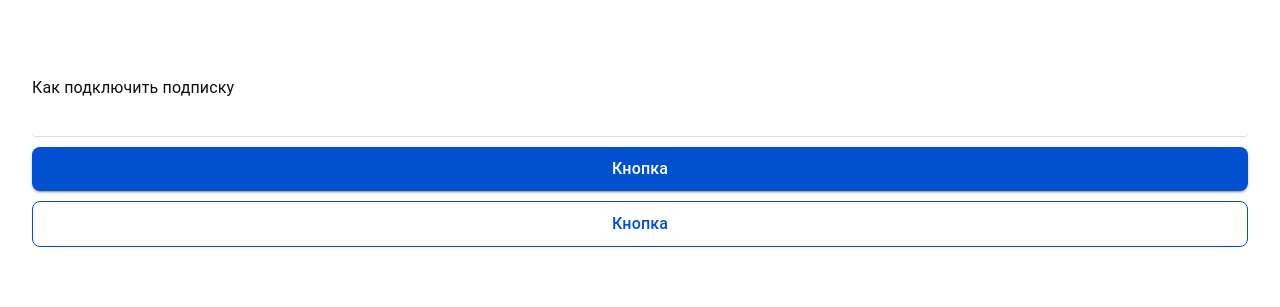
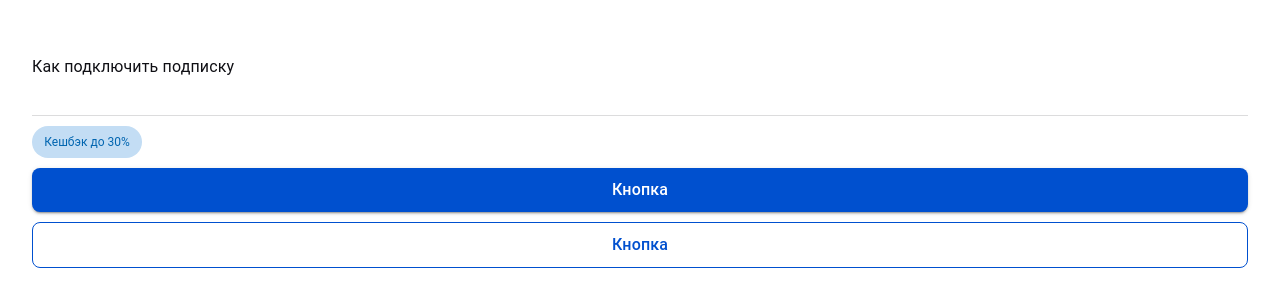
Before and after one commit to margo-yunanova/pay2u-subscriptions-hackathon, a React (Vite) app: page / in a window 1280 px wide. Shown: the part 257-564 px from the top of the page. Built offline with nearby package versions, Linux system fonts and the light colour scheme; some icons are missing.

Commit message:
feat: implement Chip

```diff
--- a/src/app/App.tsx
+++ b/src/app/App.tsx
@@ -1,10 +1,12 @@
 import { Accordion } from '../ui/accordion';
 import { Button } from '../ui/button';
+import { Chip } from '../ui/chip';
 import './App.css';
 function App() {
   return (
     <div style={{ display: 'flex', flexDirection: 'column', gap: '10px' }}>
       <Accordion />
+      <Chip label="Кешбэк до 30%" />
       <Button variant="contained">кнопка</Button>
       <Button variant="outlined">кнопка</Button>
     </div>
--- /dev/null
+++ b/src/ui/chip/Chip.ts
@@ -0,0 +1,16 @@
+import { Chip as ChipBase, styled, ChipProps } from '@mui/material';
+
+export const Chip = styled(ChipBase)<ChipProps>(({ theme }) => ({
+  maxWidth: '110px',
+  borderRadius: '30px',
+  padding: '8px 12px',
+  fontSize: '12px',
+  lineHeight: '16px',
+  letterSpacing: '0',
+  backgroundColor: theme.palette.background.accent,
+  color: theme.palette.text.accentDeepDark,
+  '& .MuiChip-label': {
+    overflow: 'visible',
+    padding: '0px 0px',
+  },
+}));
--- /dev/null
+++ b/src/ui/chip/index.ts
@@ -0,0 +1 @@
+export { Chip } from './Chip';
```
